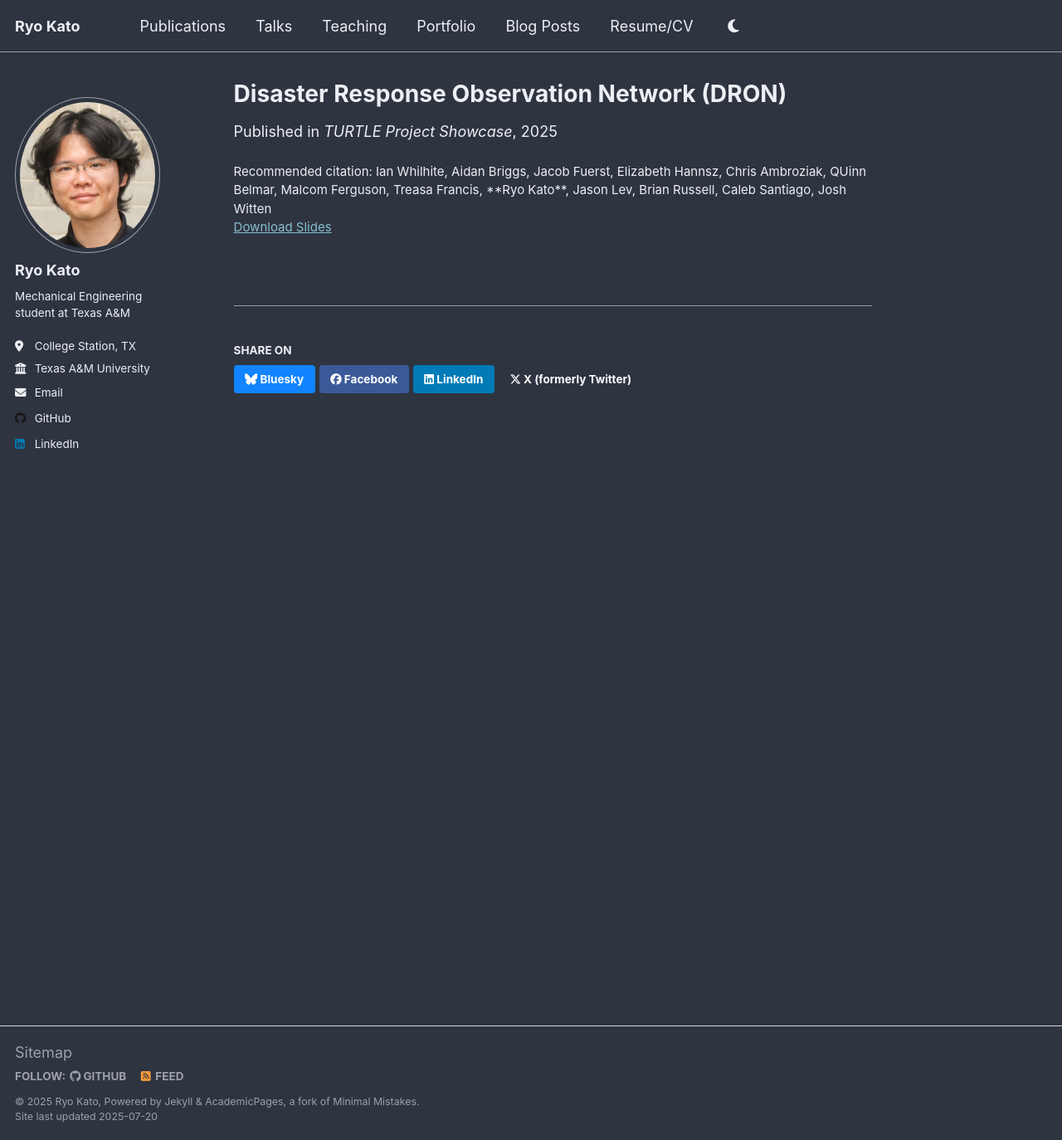
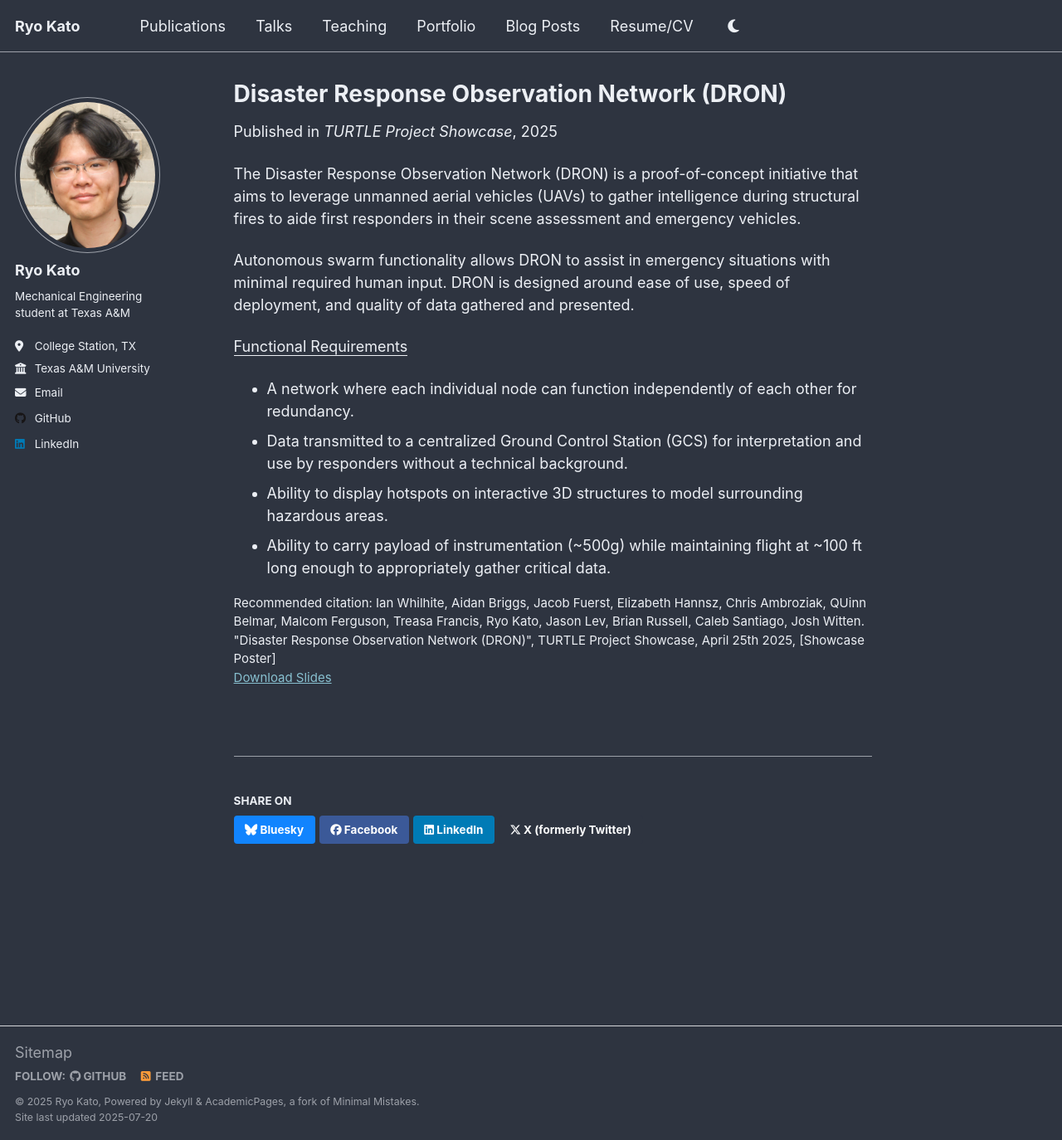
Before and after one commit to theryokato/theryokato.github.io, a Jekyll site: the page built from _publications/dron-poster-2025.md, in a window 1280 px wide and 1374 px high. Shown: the whole window at 83% size. Built offline with Jekyll 4.4.1, drawn with Linux system fonts in a browser that asks for light colours; a script that is not in the unit is left out.

Commit message:
Publications added context more

```diff
--- a/_publications/dron-poster-2025.md
+++ b/_publications/dron-poster-2025.md
@@ -6,6 +6,16 @@ permalink: #/publication/dron-poster-2025
 excerpt:
 date: 2025-4-25
 venue: 'TURTLE Project Showcase'
-slidesurl: 'https://docs.google.com/presentation/d/1klCbrAJd_BYr--Noz_Il86cOTJcnf5Zi/edit?usp=sharing&ouid=105054060199346204066&rtpof=true&sd=true'
-citation: 'Ian Whilhite, Aidan Briggs, Jacob Fuerst, Elizabeth Hannsz, Chris Ambroziak, QUinn Belmar, Malcom Ferguson, Treasa Francis, **Ryo Kato**, Jason Lev, Brian Russell, Caleb Santiago, Josh Witten'
+slidesurl: "http://theryokato.github.io/files/DRON-Spring-2025.pdf"
+citation: 'Ian Whilhite, Aidan Briggs, Jacob Fuerst, Elizabeth Hannsz, Chris Ambroziak, QUinn Belmar, Malcom Ferguson, Treasa Francis, Ryo Kato, Jason Lev, Brian Russell, Caleb Santiago, Josh Witten. "Disaster Response Observation Network (DRON)", TURTLE Project Showcase, April 25th 2025, [Showcase Poster]'
 ---
+
+The Disaster Response Observation Network (DRON) is a proof-of-concept initiative that aims to leverage unmanned aerial vehicles (UAVs) to gather intelligence during structural fires to aide first responders in their scene assessment and emergency vehicles.
+
+Autonomous swarm functionality allows DRON to assist in emergency situations with minimal required human input. DRON is designed around ease of use, speed of deployment, and quality of data gathered and presented.
+
+<ins>Functional Requirements</ins>
+- A network where each individual node can function independently of each other for redundancy.
+- Data transmitted to a centralized Ground Control Station (GCS) for interpretation and use by responders without a technical background.
+- Ability to display hotspots on interactive 3D structures to model surrounding hazardous areas.
+- Ability to carry payload of instrumentation (~500g) while maintaining flight at ~100 ft long enough to appropriately gather critical data.
```
Also changed, not shown: 1 other file.
